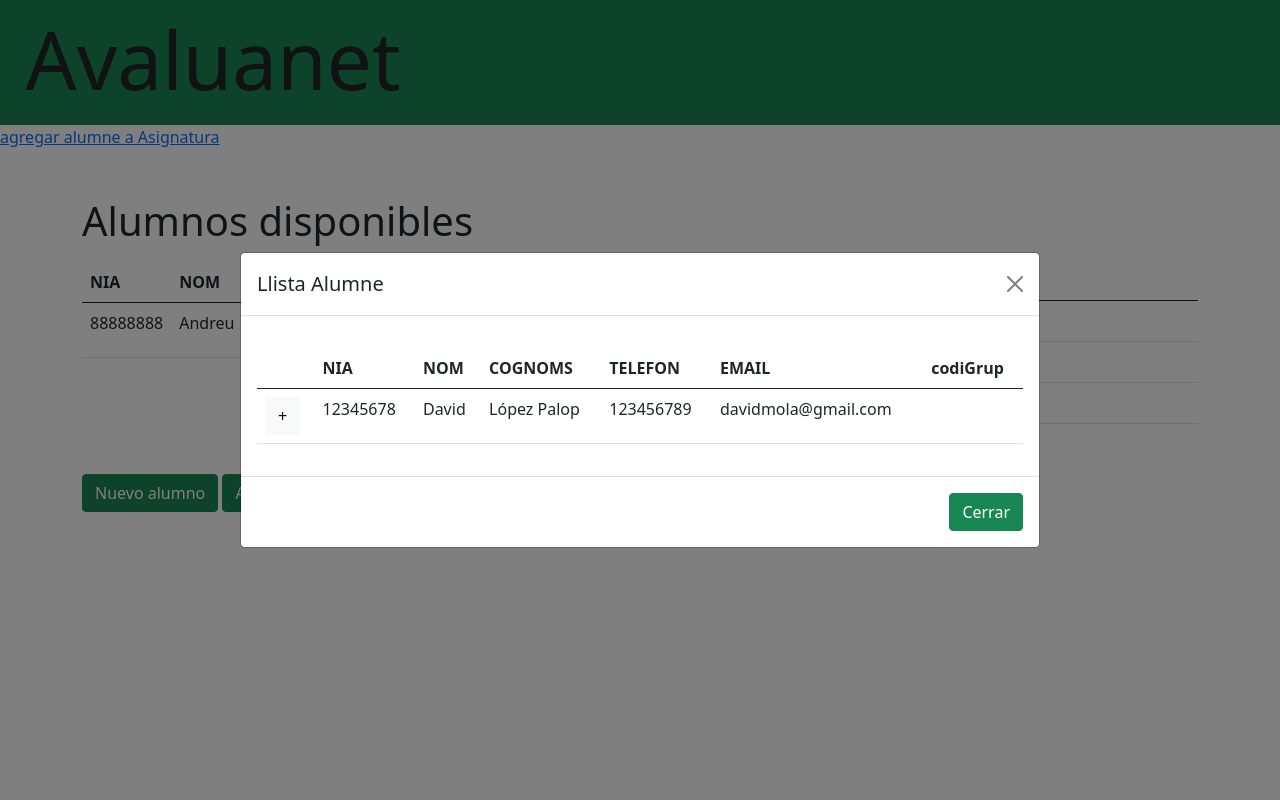
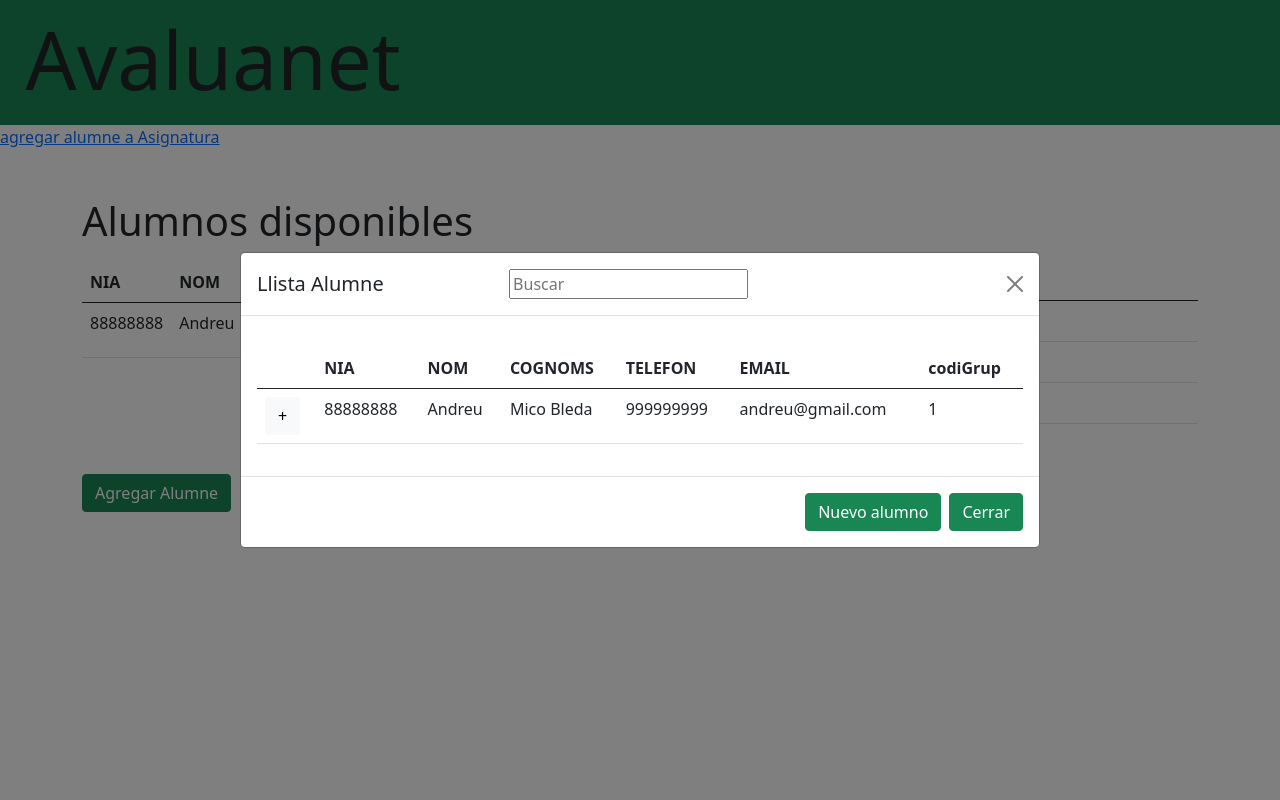
Before and after one commit to 1DAWSIMARRO/avaluanet, a PHP site: the page made by index.php in a window 1280 px wide, after a click on "Agregar Alumne". Run offline with PHP 8.4, Linux system fonts and the light colour scheme; data comes from the database, SQL or seed files in the repository.

Commit message:
Alumne agregar alert

```diff
--- a/modules/Asignatura/view/AlumneAgregar.php
+++ b/modules/Asignatura/view/AlumneAgregar.php
@@ -52,7 +52,7 @@
 </div>
 <div class="row align-items-center" style="margin-top: 3%;">
   <div class="col-4 align-self-end">
-<a class="btn btn-success" href="index.php?module=Alumne&function=alta">Nuevo alumno</a>
+
 <!-- Button trigger modal -->
 <button type="button" class="btn btn-success" data-bs-toggle="modal" data-bs-target="#staticBackdrop">
   Agregar Alumne
@@ -65,6 +65,7 @@
     <div class="modal-content">
       <div class="modal-header">
         <h5 class="modal-title" id="staticBackdropLabel">Llista Alumne</h5>
+        <input class="mx-auto" type="text" name="buscar" id="buscar" placeholder="Buscar"></input>
         <button type="button" class="btn-close" data-bs-dismiss="modal" aria-label="Close"></button>
       </div>
       <div class="modal-body">
@@ -81,27 +82,21 @@
   </tr>
   </thead>
   <?php
-    // foreach ($list as $key => $value) {
-    //   echo '<tr>';
-    //   foreach ($value as $key2 => $value2) {
-    //     echo '<td>'.$value2.'</td>';
-    //   }
-    //  echo '</tr>';
-    echo '<tr>';
-    echo '<td><button type="button" class="btn btn-light">+</button></td>';
-    echo '<td>12345678</td>';
-    echo '<td>David</td>';
-    echo '<td>López Palop</td>';
-    echo '<td>123456789</td>';
-    echo '<td>davidmola@gmail.com</td>';
-    echo '<td></td>';
-    echo '</tr>';
-    // }
+    foreach ($list as $key => $value) {
+      echo '<tr>';
+      echo '<td><button type="button" class="btn btn-light">+</button></td>';
+      foreach ($value as $key2 => $value2) {
+        echo '<td>'.$value2.'</td>';
+      }
+     echo '</tr>';
+     }
   ?>
 </table>
 </div>
       <div class="modal-footer">
+      <button type="button" class="btn btn-success" >Nuevo alumno</button>
         <button type="button" class="btn btn-success" data-bs-dismiss="modal">Cerrar</button>
+
       </div>
     </div>
   </div>
```
